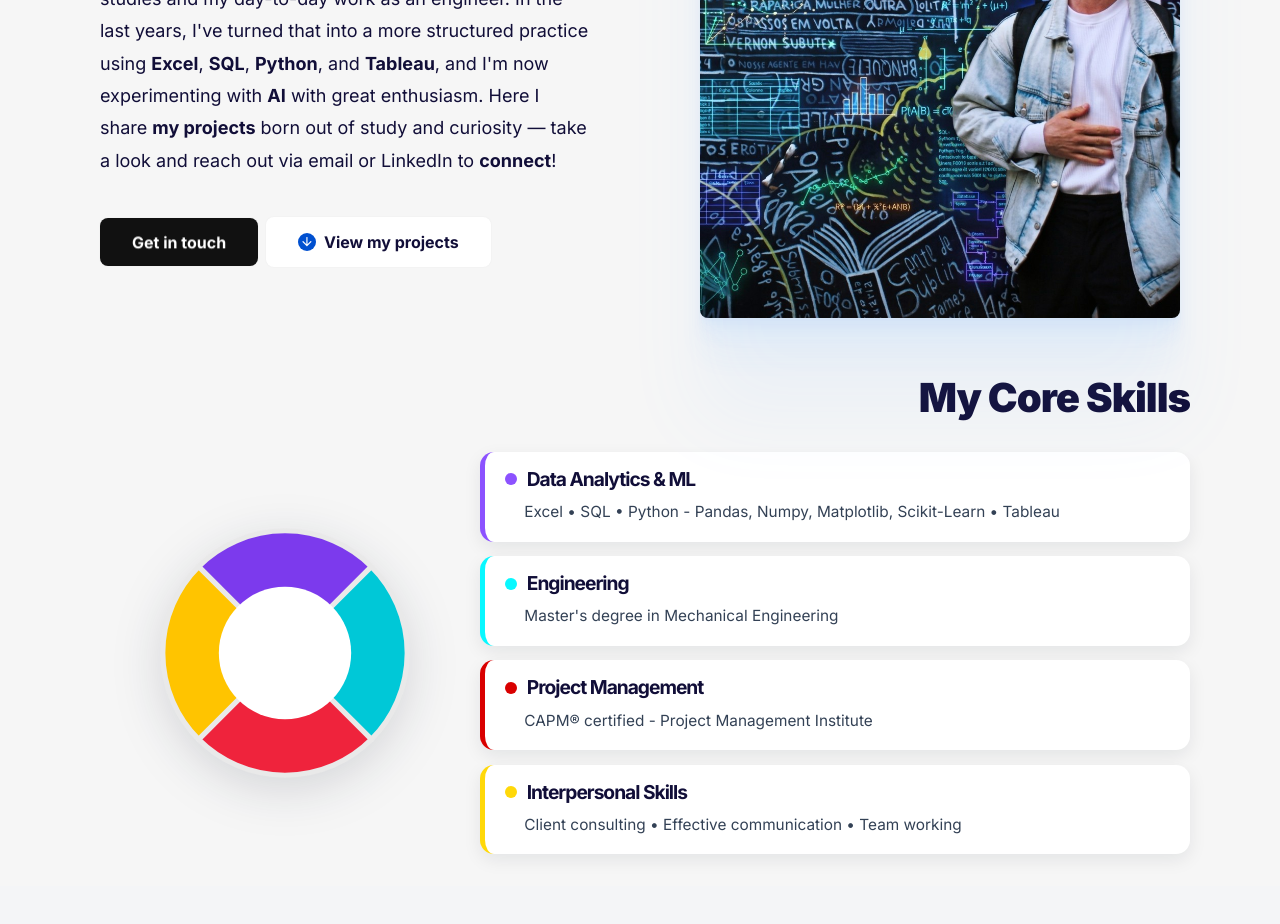
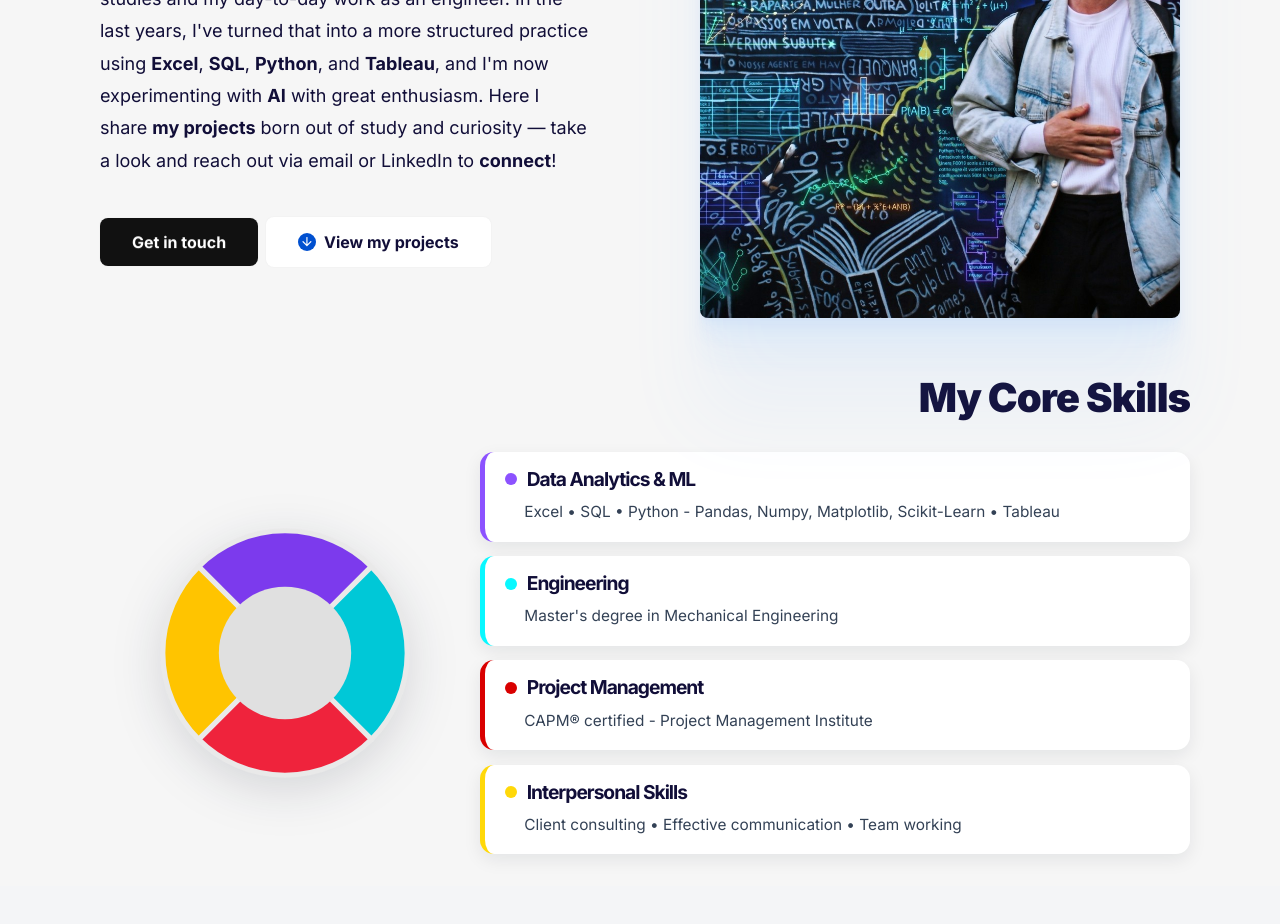
Before and after one commit to gcasarin/gcasarin.github.io, a Jekyll site: the page built from index.html, in a window 1280 px wide. Shown: the part 405-1329 px from the top of the page. Built offline with Jekyll 4.4.1, drawn with Linux system fonts in a browser that asks for light colours; the list of posts is cut into pages by our own code.

Commit message:
Change donut hole fill color to light gray

```diff
--- a/_includes/section-skills.html
+++ b/_includes/section-skills.html
@@ -167,7 +167,7 @@
   }
 
   .skills-section .donut-hole {
-    fill: var(--bs-body-bg, #ffffff);
+    fill: var(--bs-body-bg, #e0e0e0);
     pointer-events: none;
   }
 
```
